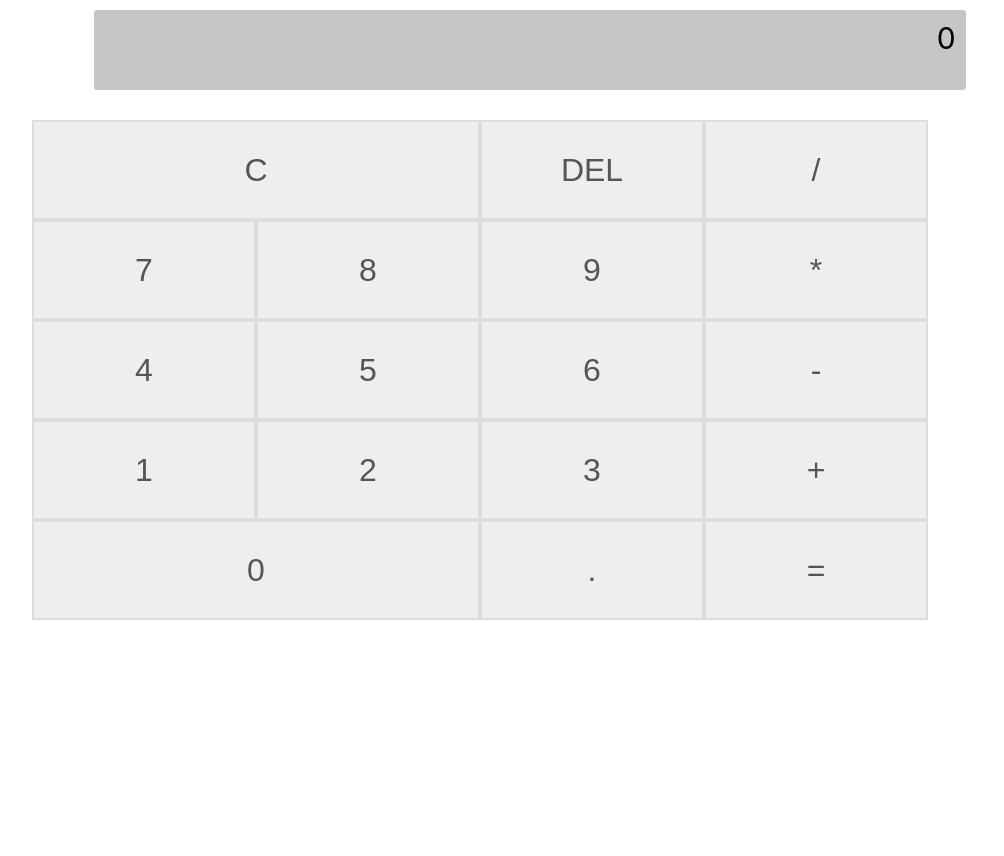
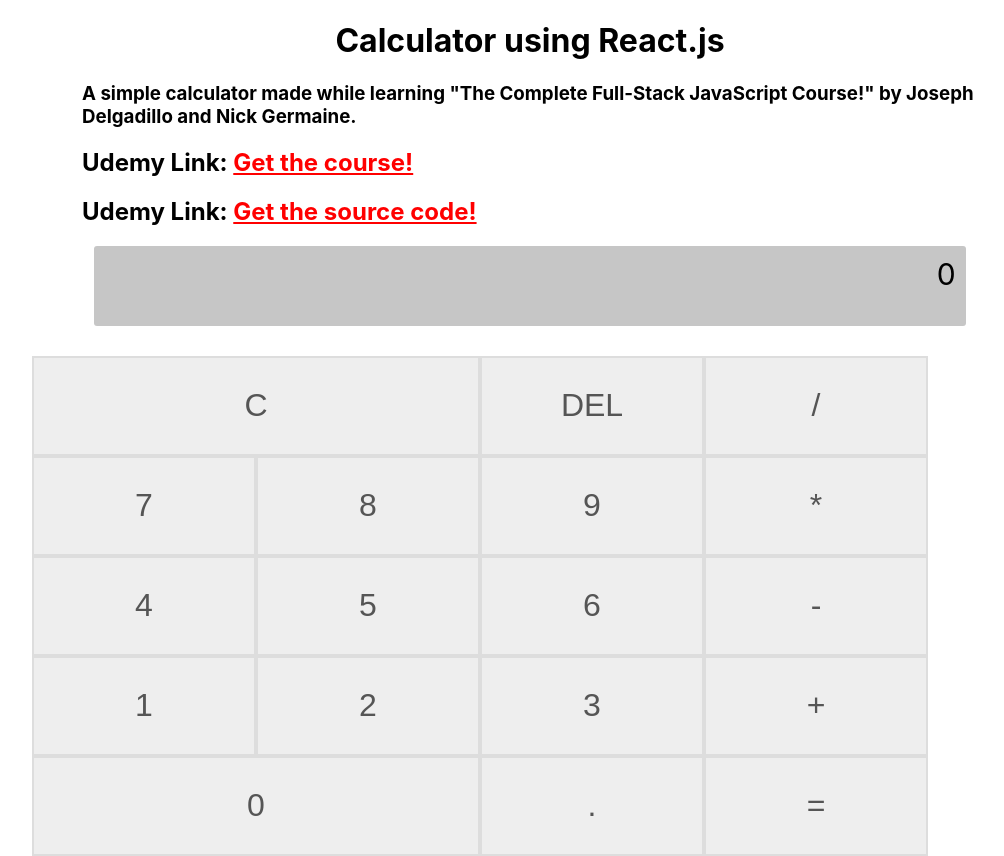
Before and after one commit to saditrahman/Calculator-with-React.js, a React (Create React App) app: page / in a window 1280 px wide. Shown: the whole page, without its empty margins (110-1114 px from the left). Before the commit the page ends 800 px from the top, so only its background shows below. Built offline with nearby package versions, Linux system fonts and the light colour scheme.

Commit message:
Made further changes

```diff
--- a/src/App.js
+++ b/src/App.js
@@ -1,6 +1,7 @@
 import React, { Component } from "react";
 import Button from "./components/Button";
 import "./css/style.css";
+import IntroMessage from "./components/IntroMessage";
 class App extends Component {
   constructor(props) {
     super(props);
@@ -76,6 +77,7 @@ class App extends Component {
 
     return (
       <div className="App">
+        <IntroMessage/>
         <div>
           {this.state.previous.length > 0 ? (
             <div className="prev-display">
--- /dev/null
+++ b/src/components/IntroMessage.js
@@ -0,0 +1,18 @@
+import React, {Component} from "react";
+
+class IntroMessage extends Component {
+
+    render() {
+
+        return(
+            <div className="IntroMessage">
+                <center><strong><h1>Calculator using React.js</h1></strong></center>
+                <h3>A simple calculator made while learning "The Complete Full-Stack JavaScript Course!" by Joseph Delgadillo and Nick Germaine.</h3>
+                <h2>Udemy Link: <a className="link" href="https://www.udemy.com/course/full-stack-javascript/">Get the course!</a></h2>
+                <h2>Udemy Link: <a className="link" href="https://github.com/saditrahman/Calculator-with-React.js">Get the source code!</a></h2>
+            </div>
+        );
+    }
+}
+
+export default IntroMessage;
--- a/src/css/style.css
+++ b/src/css/style.css
@@ -60,3 +60,8 @@ button.calc-button {
     top: 10px;
     color: #aaa;
 }
+
+.link {
+
+    color: red;
+}
```
Also changed, not shown: 1 other file (tests, documents, lock files or other folders).
